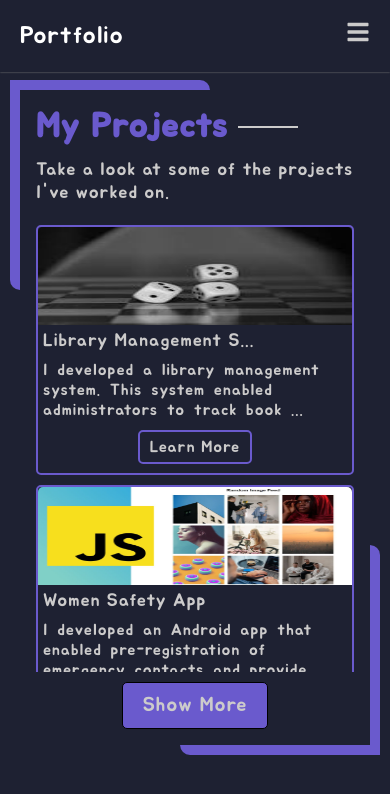
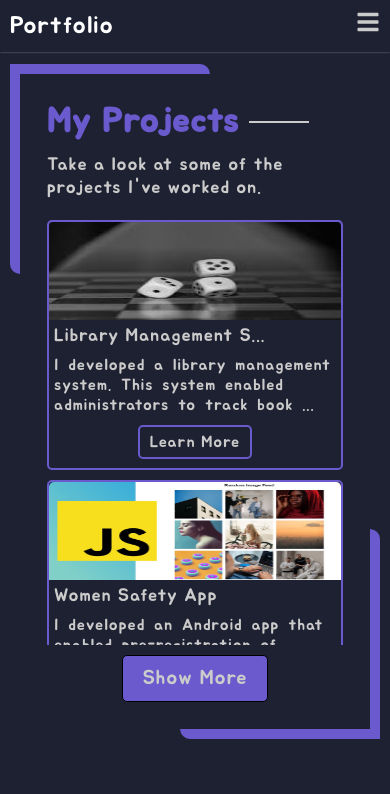
Before and after one commit to PremSagarMishra/portfolio, a React (Vite) app: page /projects in a window 390 px wide. Shown: the top 794 px of the page. Built offline with nearby package versions, Linux system fonts and the light colour scheme.

Commit message:
Fixed design bugs

```diff
--- a/src/components/Style.css
+++ b/src/components/Style.css
@@ -303,7 +303,7 @@
     }
 
     .navbar {
-        padding: 20px;
+        padding: 10px;
     }
 
     .menu-icon {
@@ -344,13 +344,14 @@
         font-size: 18px;
     }
     .body{
-        margin: 2% 10px;
+        margin: 3% 10px;
+
         height: 80vh;
         max-height: 100%;
     }
 
     .body2{
-        padding: 7%;
+        padding: 10%;
 
     }
 
```
